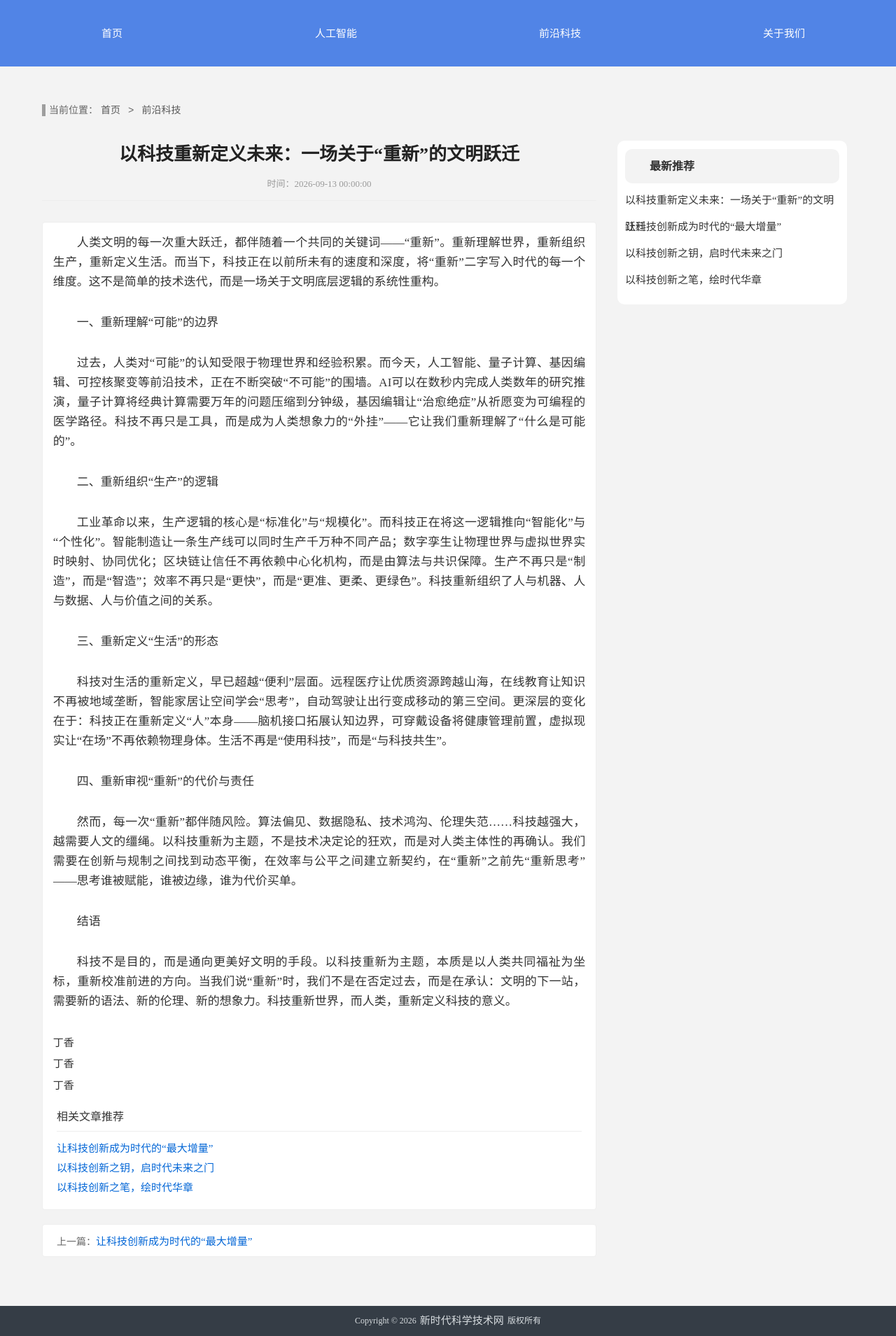
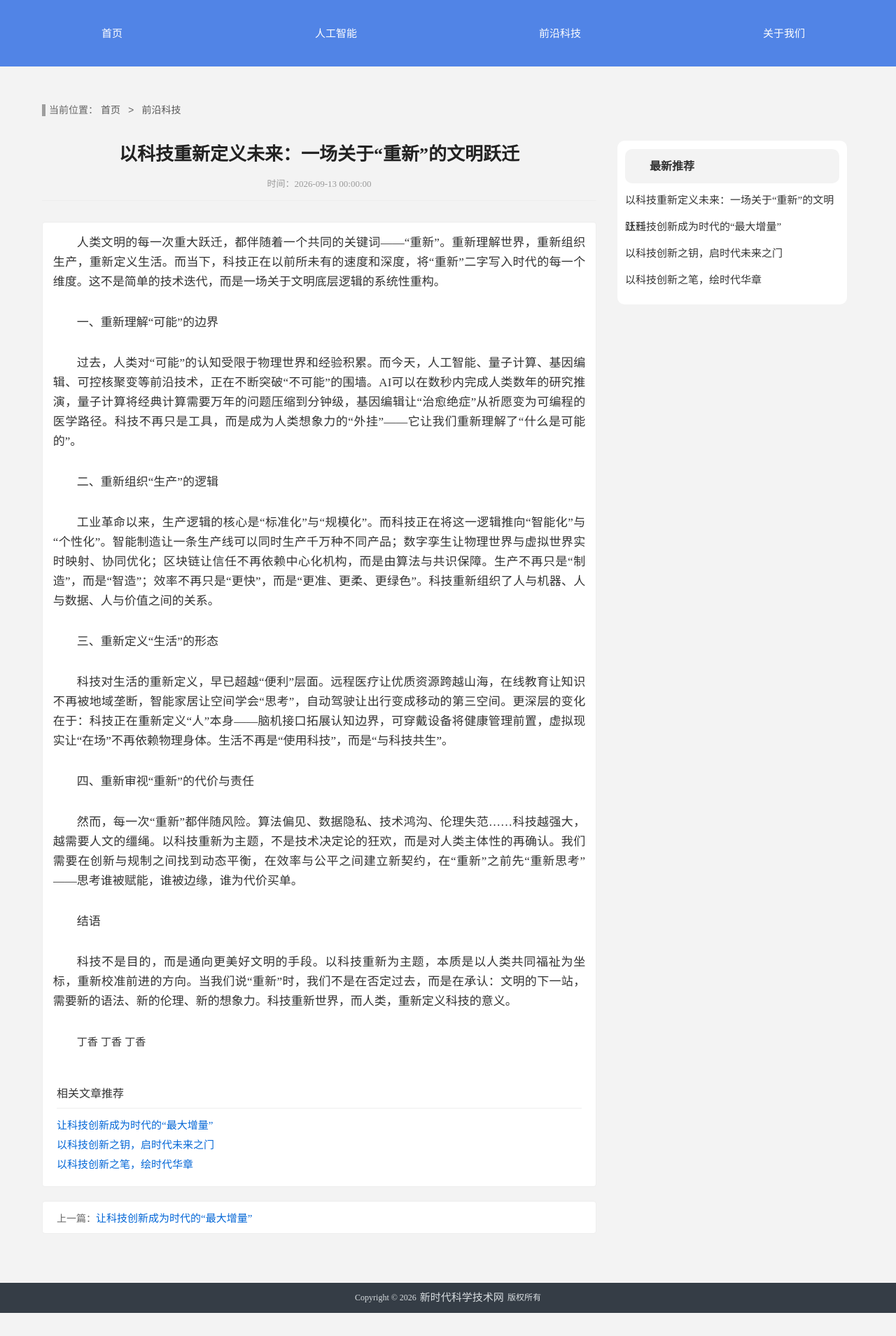
Before and after one commit to hujiku01/hujiku01.github.io, a Jekyll site: the page built from _posts/2026-09-12-以科技重新定义未来：一场关于“重新”的文明跃迁.md, in a window 1280 px wide. Shown: the whole page at 70% size. Built offline with Jekyll 4.4.1, drawn with Linux system fonts in a browser that asks for light colours; after the commit the page ends 1876 px from its top, so only the background shows below that; grey boxes are pictures that could not be loaded.

Commit message:
Refactor conclusion links to individual elements
Replaced a list of links with individual link elements in the conclusion section.

```diff
--- a/_posts/2026-09-12-以科技重新定义未来：一场关于“重新”的文明跃迁.md
+++ b/_posts/2026-09-12-以科技重新定义未来：一场关于“重新”的文明跃迁.md
@@ -25,8 +25,7 @@ categories: 前沿科技
 结语
 
 科技不是目的，而是通向更美好文明的手段。以科技重新为主题，本质是以人类共同福祉为坐标，重新校准前进的方向。当我们说“重新”时，我们不是在否定过去，而是在承认：文明的下一站，需要新的语法、新的伦理、新的想象力。科技重新世界，而人类，重新定义科技的意义。
-<ul>
-<li><a href="https://www.focus-cn.com.cn" target="_blank">丁香</a></li>
-<li><a href="https://focus-cn.com.cn" target="_blank">丁香</a></li>
-<li><a href="https://m.focus-cn.com.cn" target="_blank">丁香</a></li>
-</ul>
+
+<a href="https://www.focus-cn.com.cn" target="_blank">丁香</a>
+<a href="https://focus-cn.com.cn" target="_blank">丁香</a>
+<a href="https://m.focus-cn.com.cn" target="_blank">丁香</a>
```
